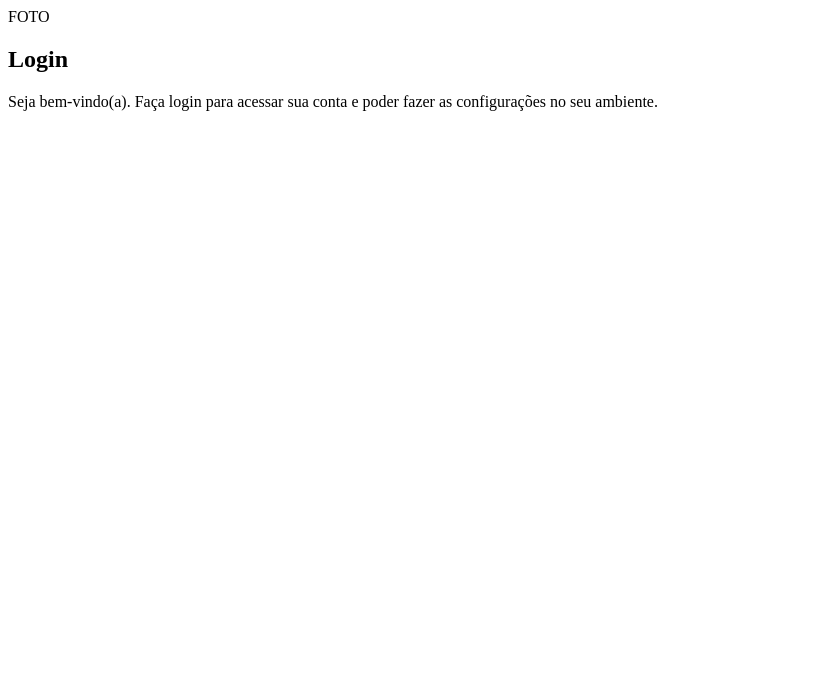
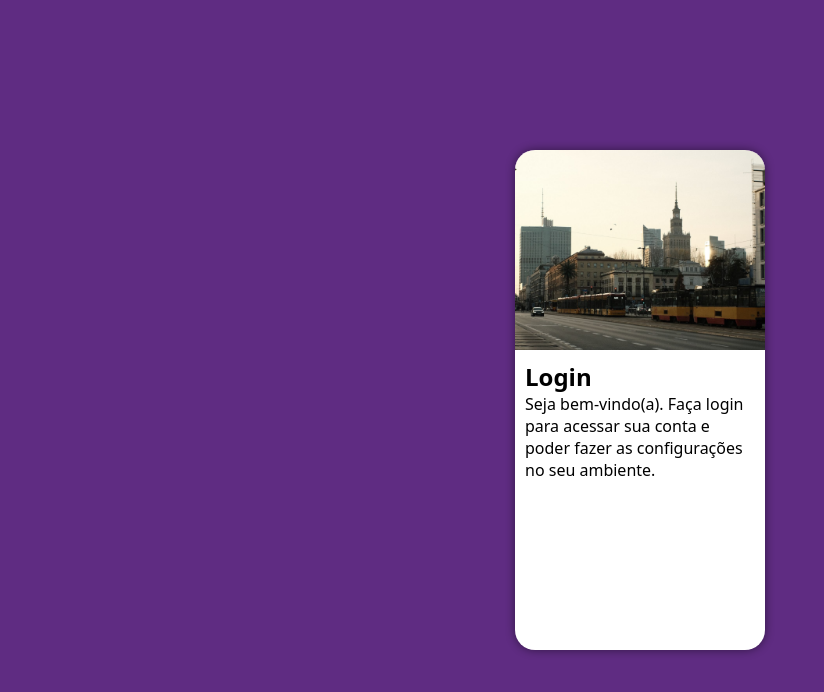
Before and after one commit to Jordan-FF/projeto-login, a plain HTML site: page index.html in a window 1280 px wide. Shown: the whole page, without its empty margins (0-824 px from the left). Drawn offline with Linux system fonts and the light colour scheme.

Commit message:
tela login de celular part 1

```diff
--- a/estilos/style.css
+++ b/estilos/style.css
@@ -4,3 +4,51 @@
     verde: #49a09d
     lilás: #5f2c82
 */
+
+* {
+    font-family: system-ui, -apple-system, BlinkMacSystemFont, 'Segoe UI', Roboto, Oxygen, Ubuntu, Cantarell, 'Open Sans', 'Helvetica Neue', sans-serif;
+    padding: 0px;
+    margin: 0px;
+    box-sizing: border-box;
+}
+
+body, html {
+    background-color: #5f2c82;
+    height: 100vh;
+    width: 100vw;
+}
+
+main {
+    position: relative;
+    height: 100vh;
+    width: 100vw;
+}
+
+section#login {
+    position: absolute;
+    top: 50%;
+    left: 50%;
+    transform: translate(-50%, -50%);
+    overflow: hidden;
+
+    background-color: white;
+    width: 250px;
+    height: 500px;
+    border-radius: 20px;
+    box-shadow: 0px 0px 10px rgba(0, 0, 0, 0.479);
+
+}
+
+section#login > div#imagem {
+    display: block;
+    background: #5f2c82 url(../imagens/pexels-aliaksei-lepik-557018408-34787094.jpg) no-repeat;
+    background-size: cover;
+    background-position: left bottom;
+    height: 200px;
+}
+
+section#login > div#formulario {
+    display: block;
+    padding: 10px;
+
+}
--- a/index.html
+++ b/index.html
@@ -10,7 +10,7 @@
     <main>
         <section id="login">
             <div id="imagem">
-                FOTO
+                <!-- imagem nas CSS-->
             </div>
 
             <div id="formulario">
```
